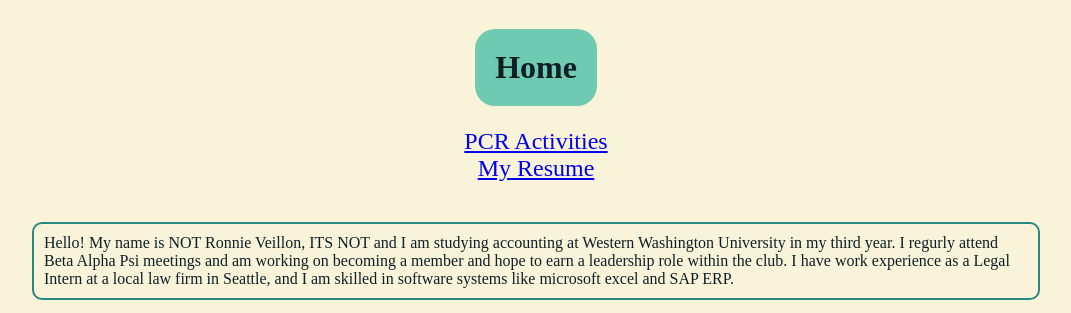
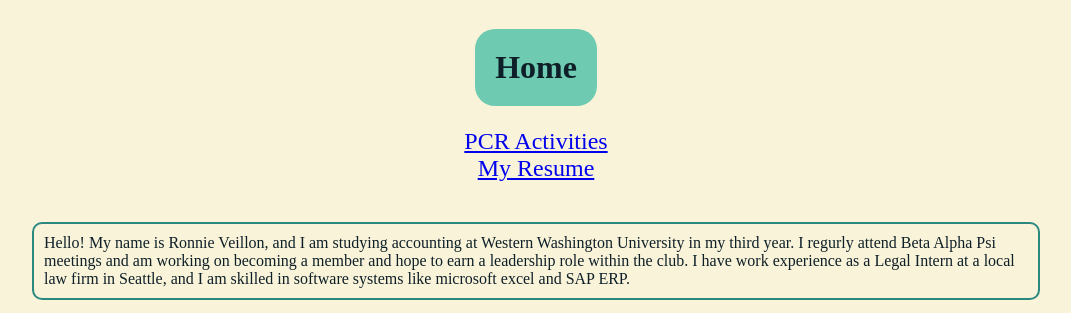
Before and after one commit to mveillon/ronnie-portfolio, a plain HTML site: page index.html in a window 1280 px wide. Shown: the top 313 px of the page, without its empty margins (104-1175 px from the left). Drawn offline with Linux system fonts and the light colour scheme.

Commit message:
ho ho ho ho

```diff
--- a/index.html
+++ b/index.html
@@ -21,7 +21,7 @@
     <div class="content">
       <div class="about-me">
         <p>
-        Hello! My name is NOT Ronnie Veillon, ITS NOT and I am studying accounting at Western Washington University in my third year. I regurly attend Beta Alpha Psi meetings and am working on becoming a member and hope to earn a leadership role within the club. I have work experience as a Legal Intern at a local law firm in Seattle, and I am skilled in software systems like microsoft excel and SAP ERP.
+        Hello! My name is Ronnie Veillon, and I am studying accounting at Western Washington University in my third year. I regurly attend Beta Alpha Psi meetings and am working on becoming a member and hope to earn a leadership role within the club. I have work experience as a Legal Intern at a local law firm in Seattle, and I am skilled in software systems like microsoft excel and SAP ERP.
         </p>
 
         <p>
```
